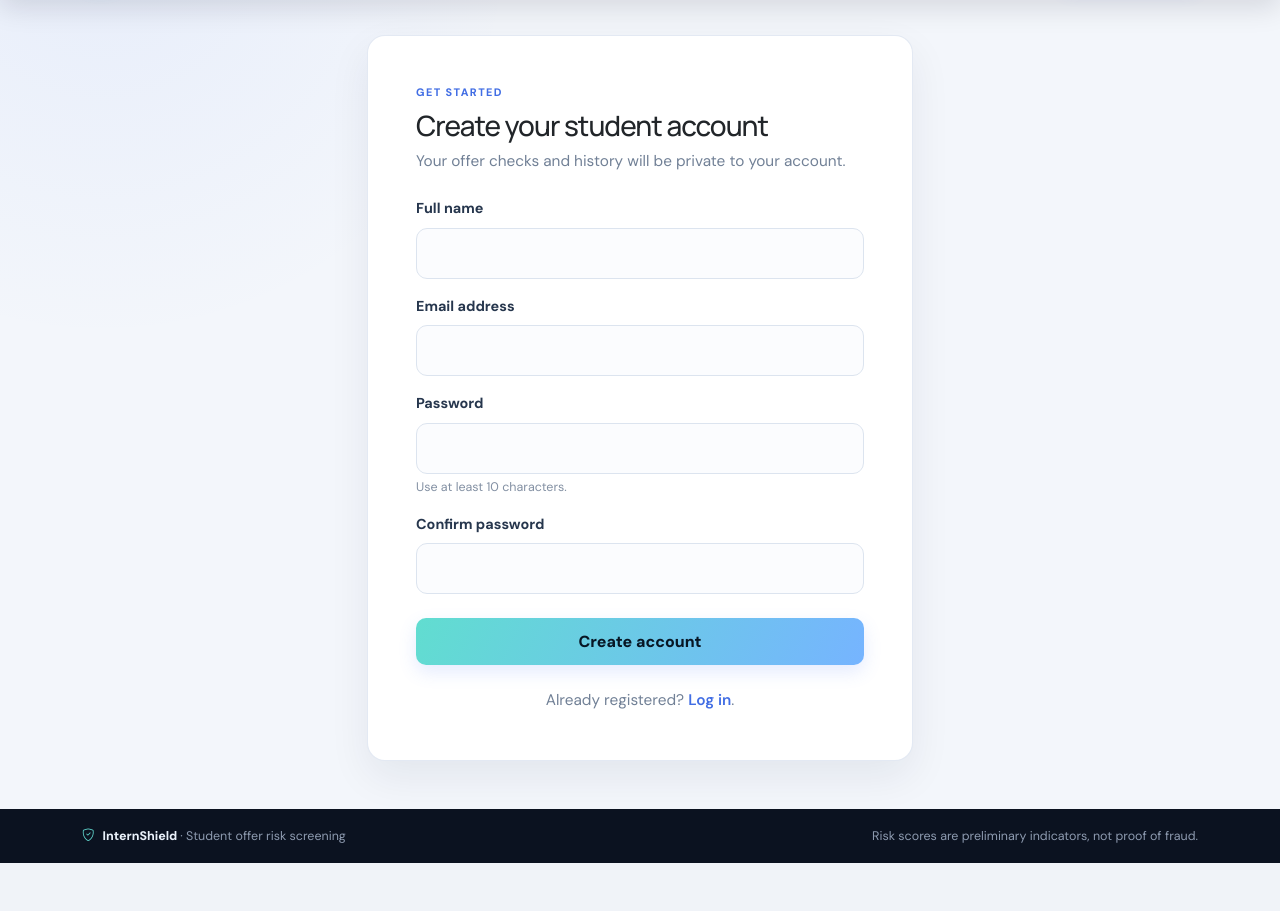
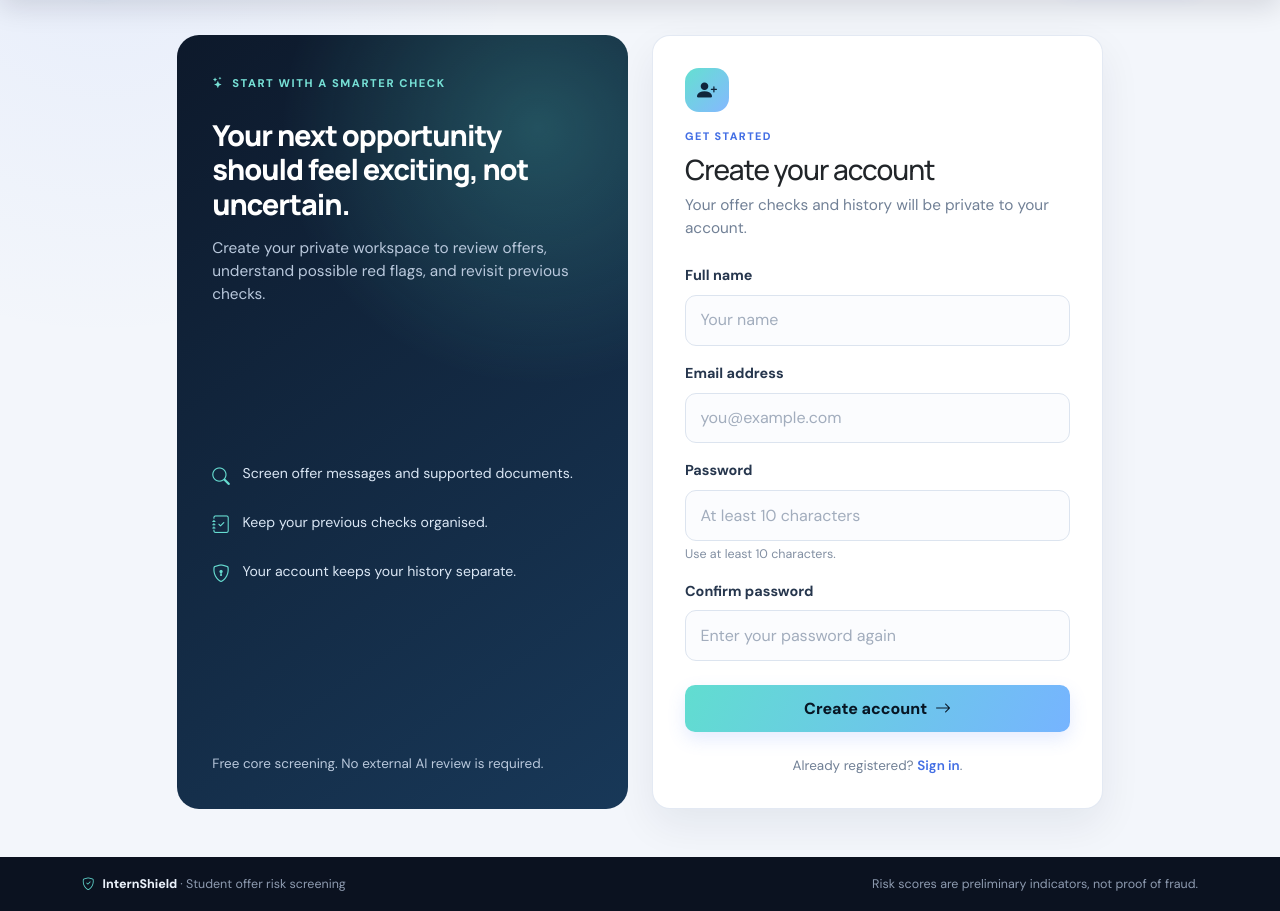
Before and after one commit to Chirantan112/InternShield, a Flask app: page /register in a window 1280 px wide. Shown: the part 76-987 px from the top of the page. Before the commit the page ends 939 px from the top, so only its background shows below. Run offline with Flask 3, Linux system fonts and the light colour scheme.

Commit message:
Redesign student registration screen

```diff
--- a/internshield/templates/register.html
+++ b/internshield/templates/register.html
@@ -1,41 +1,51 @@
 {% extends "base.html" %}
 {% block title %}Create account · InternShield{% endblock %}
 {% block content %}
-<div class="row justify-content-center">
-  <div class="col-12 col-md-8 col-lg-6">
-    <div class="card border-0 shadow-sm">
-      <div class="card-body p-4 p-md-5">
-        <p class="text-primary fw-semibold text-uppercase small mb-2">Get started</p>
-        <h1 class="h3 mb-2">Create your student account</h1>
+<div class="row g-4 auth-layout justify-content-center">
+  <div class="col-lg-5 d-none d-lg-block">
+    <section class="auth-aside d-flex flex-column justify-content-between">
+      <div>
+        <span class="hero-kicker"><i class="bi bi-stars"></i> Start with a smarter check</span>
+        <h2 class="mt-4 mb-3">Your next opportunity should feel exciting, not uncertain.</h2>
+        <p>Create your private workspace to review offers, understand possible red flags, and revisit previous checks.</p>
+      </div>
+      <div>
+        <div class="auth-feature"><i class="bi bi-search"></i><span>Screen offer messages and supported documents.</span></div>
+        <div class="auth-feature"><i class="bi bi-journal-check"></i><span>Keep your previous checks organised.</span></div>
+        <div class="auth-feature"><i class="bi bi-shield-lock"></i><span>Your account keeps your history separate.</span></div>
+      </div>
+      <p class="small mb-0 mt-5">Free core screening. No external AI review is required.</p>
+    </section>
+  </div>
+  <div class="col-12 col-md-9 col-lg-5">
+    <div class="card auth-card border-0">
+      <div class="card-body">
+        <div class="auth-orb"><i class="bi bi-person-plus-fill"></i></div>
+        <p class="text-primary text-uppercase small fw-bold mb-2">Get started</p>
+        <h1 class="h3 mb-2">Create your account</h1>
         <p class="text-secondary mb-4">Your offer checks and history will be private to your account.</p>
         <form method="post" action="{{ url_for('auth.register') }}">
           <input type="hidden" name="csrf_token" value="{{ csrf_token() }}">
           <div class="mb-3">
             <label for="name" class="form-label">Full name</label>
-            <input class="form-control" id="name" name="name" type="text"
-                   autocomplete="name" maxlength="100" required>
+            <input class="form-control" id="name" name="name" type="text" autocomplete="name" maxlength="100" placeholder="Your name" required>
           </div>
           <div class="mb-3">
             <label for="email" class="form-label">Email address</label>
-            <input class="form-control" id="email" name="email" type="email"
-                   autocomplete="email" maxlength="255" required>
+            <input class="form-control" id="email" name="email" type="email" autocomplete="email" maxlength="255" placeholder="you@example.com" required>
           </div>
           <div class="mb-3">
             <label for="password" class="form-label">Password</label>
-            <input class="form-control" id="password" name="password" type="password"
-                   autocomplete="new-password" minlength="10" required>
+            <input class="form-control" id="password" name="password" type="password" autocomplete="new-password" minlength="10" placeholder="At least 10 characters" required>
             <div class="form-text">Use at least 10 characters.</div>
           </div>
           <div class="mb-4">
             <label for="password_confirm" class="form-label">Confirm password</label>
-            <input class="form-control" id="password_confirm" name="password_confirm"
-                   type="password" autocomplete="new-password" minlength="10" required>
+            <input class="form-control" id="password_confirm" name="password_confirm" type="password" autocomplete="new-password" minlength="10" placeholder="Enter your password again" required>
           </div>
-          <button class="btn btn-primary w-100" type="submit">Create account</button>
+          <button class="btn btn-primary w-100" type="submit">Create account <i class="bi bi-arrow-right ms-1"></i></button>
         </form>
-        <p class="text-center text-secondary mt-4 mb-0">
-          Already registered? <a href="{{ url_for('auth.login') }}">Log in</a>.
-        </p>
+        <p class="text-center text-secondary mt-4 mb-0 small">Already registered? <a href="{{ url_for('auth.login') }}">Sign in</a>.</p>
       </div>
     </div>
   </div>
```
